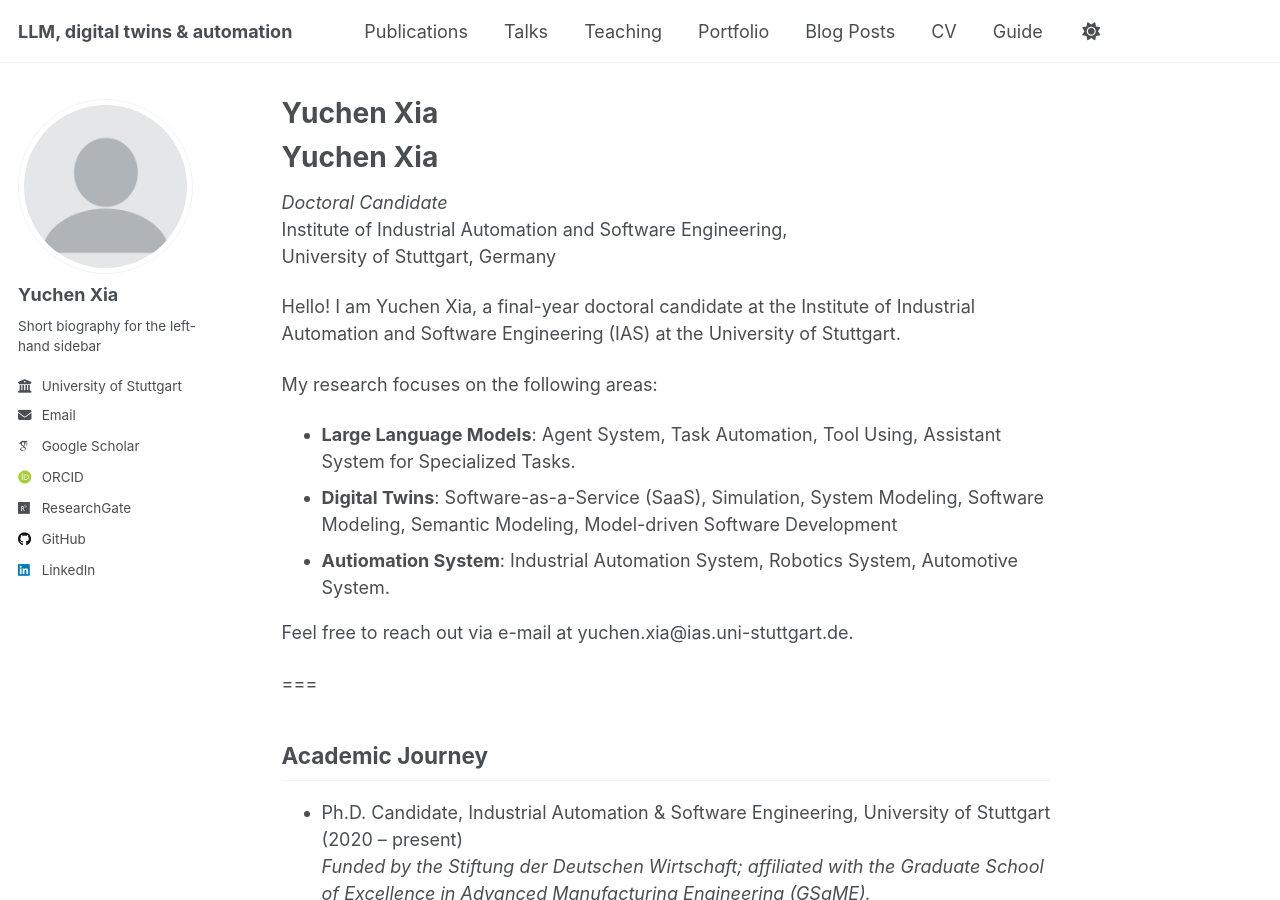
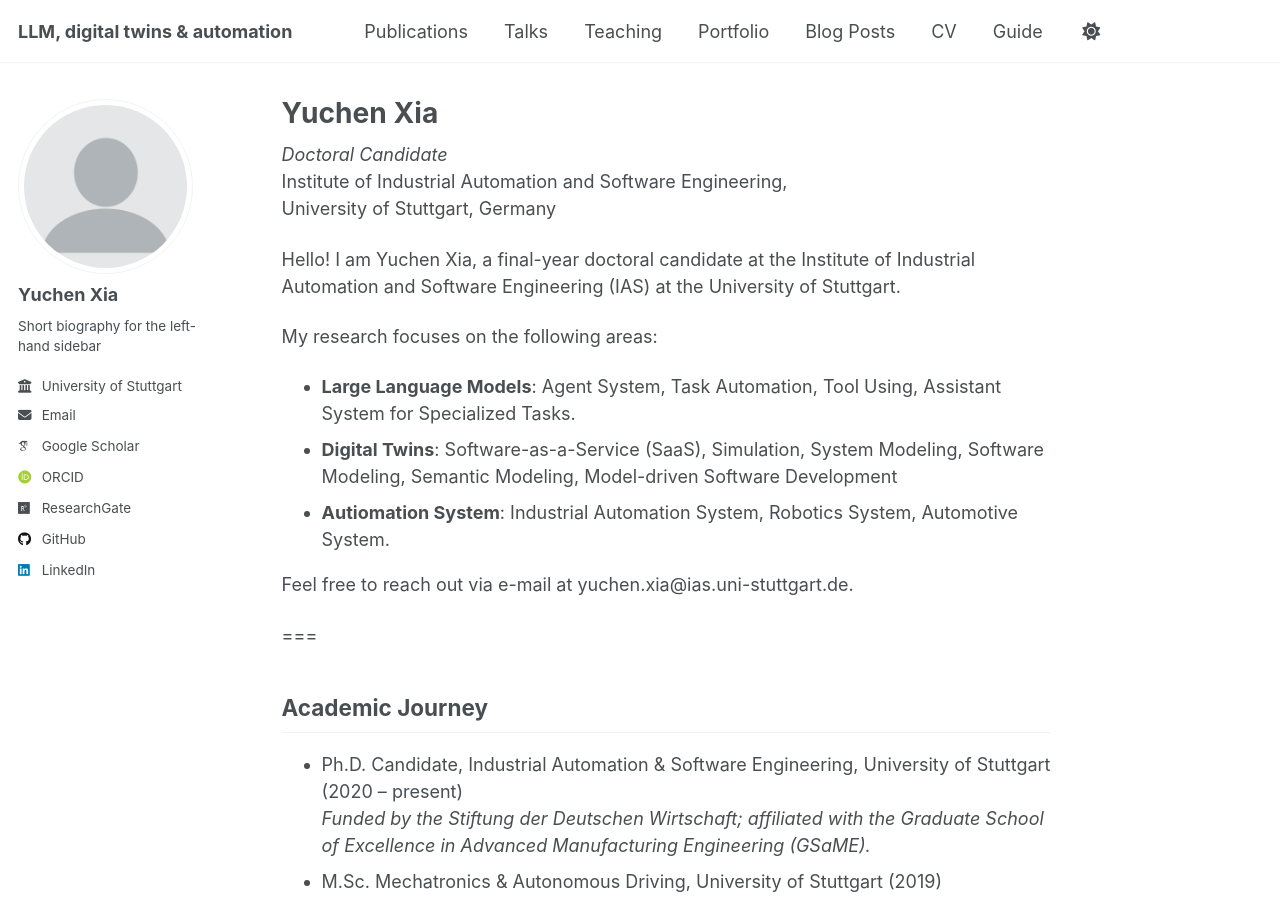
Before and after one commit to YuchenXia/yuchenxia.github.io, a Jekyll site: the page built from _pages/about.md, in a window 1280 px wide and 900 px high. Built offline with Jekyll 4.4.1, drawn with Linux system fonts in a browser that asks for light colours; some web fonts are replaced.

Commit message:
Update about.md

```diff
--- a/_pages/about.md
+++ b/_pages/about.md
@@ -6,8 +6,6 @@ redirect_from:
   - /about/
   - /about.html
 ---
-
-# Yuchen Xia
 *Doctoral Candidate*
 Institute of Industrial Automation and Software Engineering,
 University of Stuttgart, Germany
```
